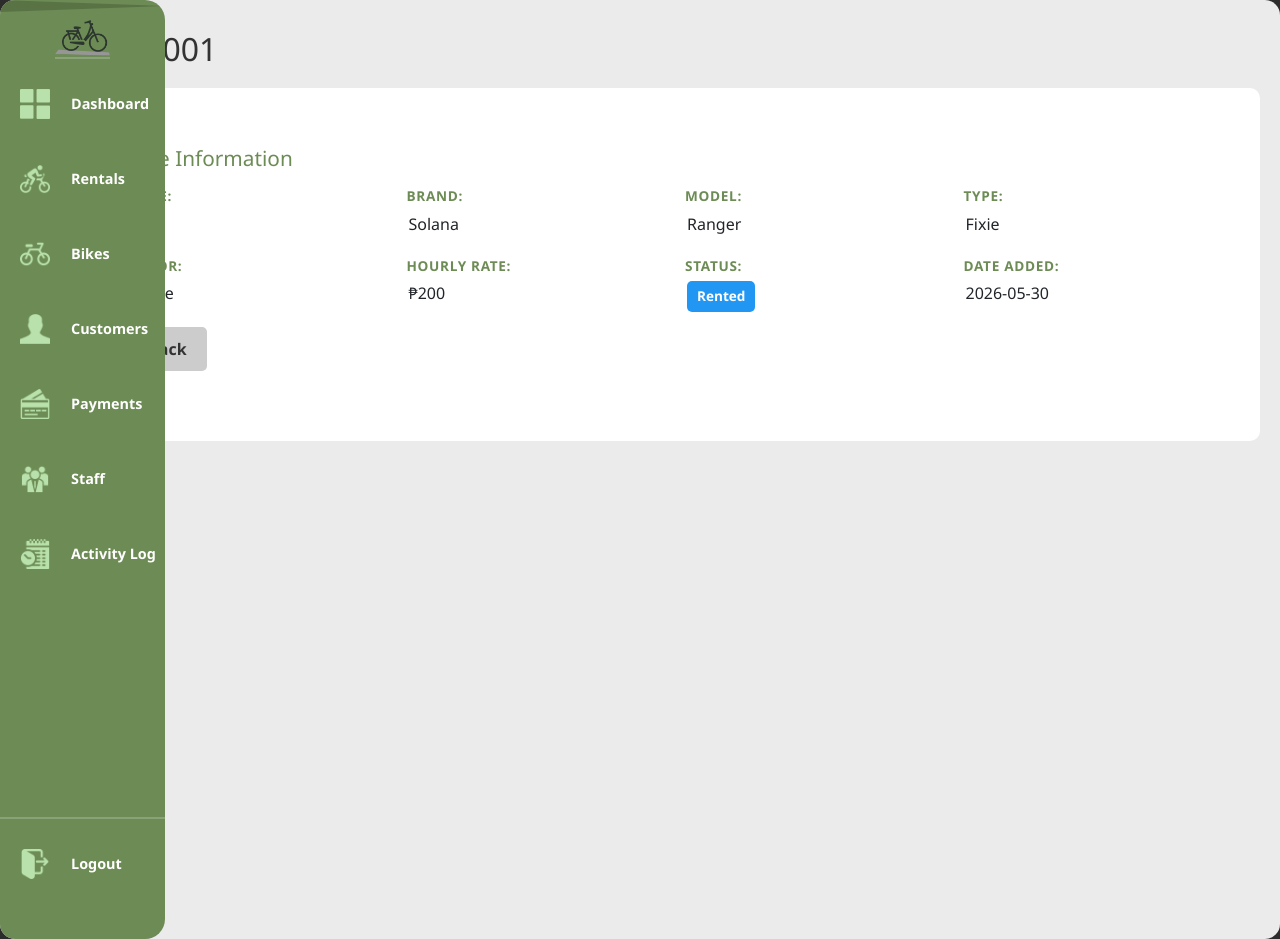
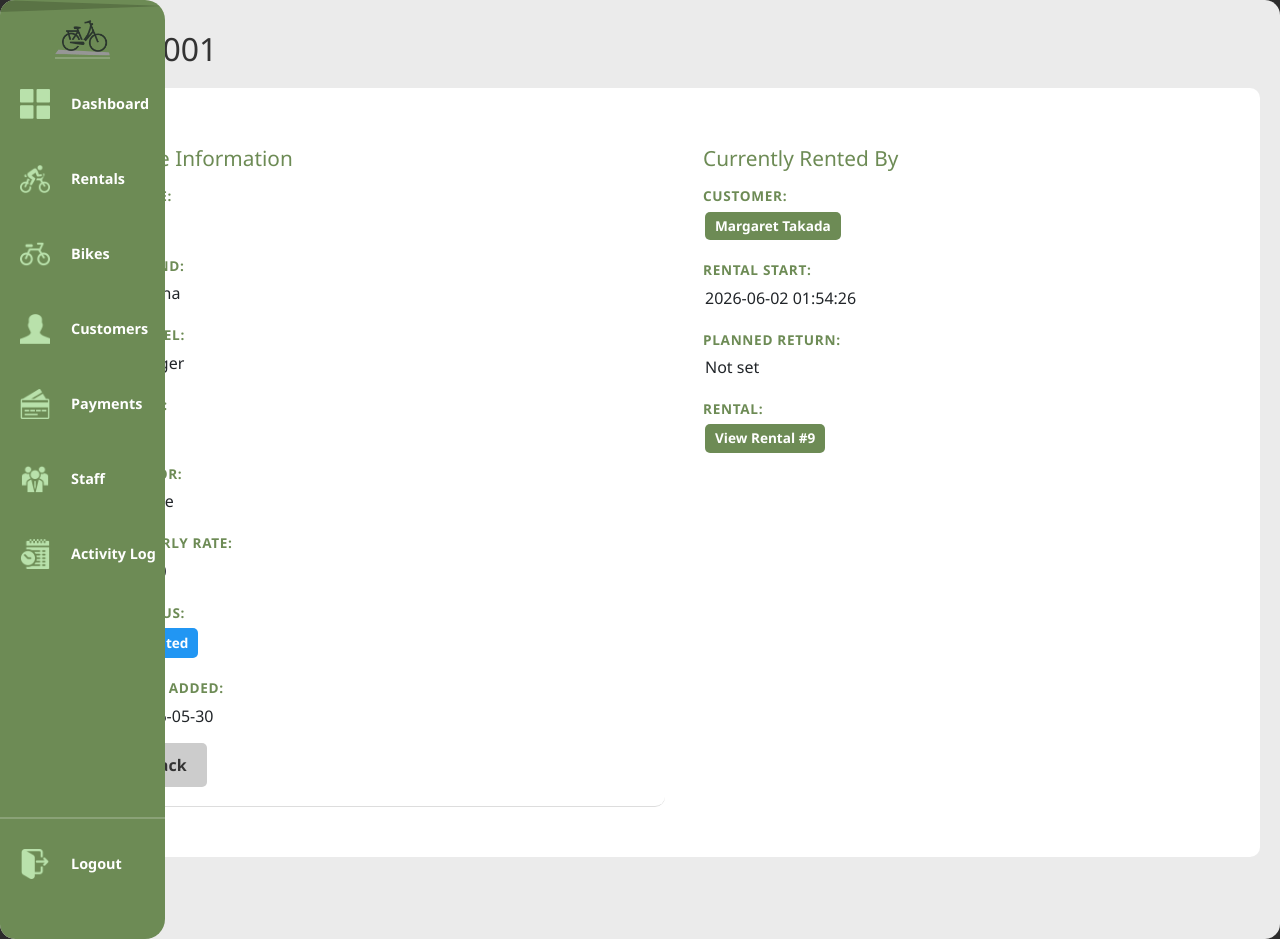
Before and after one commit to stebbn/Wheelie, a Flask app: page /bike/1 in a window 1280 px wide. Run offline with Flask 3, Linux system fonts and the light colour scheme; the visitor is signed in with stand-in values (Sample User, id 1); parts of the project's set-up code (start-up, migrations or seed data) failed here and were passed over; some libraries are stand-ins or nearby versions.

Commit message:
planned return date + overdue penalty + 67

```diff
--- a/handlers/bike_routes.py
+++ b/handlers/bike_routes.py
@@ -16,7 +16,10 @@ def registry():
 @login_required
 def bike_detail(bid):
     bike = database.get().get_bike(bid)
-    return render_template('bike_detail.html', bike=bike)
+    current_renter = None
+    if bike and bike['status'] == 'rented':
+        current_renter = database.get().get_current_renter_for_bike(bid)
+    return render_template('bike_detail.html', bike=bike, current_renter=current_renter)
 
 @bikes_bp.route('/bike/new', methods=['GET', 'POST'])
 @login_required
--- a/modules/database.py
+++ b/modules/database.py
@@ -1,6 +1,6 @@
 import sqlite3
 import math
-from datetime import datetime, timedelta
+from datetime import datetime
 from werkzeug.security import generate_password_hash, check_password_hash
 
 import modules.appFileHandler as appFileHandler
@@ -223,6 +223,8 @@ class Database:
         if row and not self._column_exists('rents', 'staff_id'):
             self.conn.execute("ALTER TABLE rents ADD COLUMN staff_id INTEGER")
             self.conn.execute("CREATE INDEX IF NOT EXISTS idx_rents_staff ON rents(staff_id)")
+        if row and not self._column_exists('rents', 'planned_return'):
+            self.conn.execute("ALTER TABLE rents ADD COLUMN planned_return DATETIME")
         self.conn.commit()
     # ----------------------------------------------------------------------------------------------------------------------------------------------------
 
@@ -335,6 +337,7 @@ class Database:
                 rents.staff_id,
                 s.first_name || ' ' || s.last_name AS staff_name,
                 rents.rental_start,
+                rents.planned_return,
                 b.bike_code,
                 b.brand,
                 b.model,
@@ -363,7 +366,7 @@ class Database:
             rr = dict(r)
             if rr['rental_end'] is not None:
                 rr['status'] = 'returned'
-            elif rr['rental_start'] <= (datetime.now() - timedelta(days=1)).strftime('%Y-%m-%d %H:%M:%S'):
+            elif rr.get('planned_return') and datetime.now() > datetime.fromisoformat(rr['planned_return']):
                 rr['status'] = 'overdue'
             else:
                 rr['status'] = 'active'
@@ -477,6 +480,29 @@ class Database:
         self.conn.commit()
         return True, 'Bike retired successfully.'
 
+    def get_current_renter_for_bike(self, bid):
+        query = """
+            SELECT
+                rents.rental_id,
+                rents.rental_start,
+                rents.planned_return,
+                c.customer_id,
+                c.first_name || ' ' || c.last_name AS customer_name
+            FROM rents
+            JOIN customer c ON rents.customer_id = c.customer_id
+            WHERE rents.bike_id = ?
+            AND NOT EXISTS (
+                SELECT 1 FROM returns
+                WHERE returns.customer_id = rents.customer_id
+                    AND returns.bike_id = rents.bike_id
+                    AND returns.rental_end >= rents.rental_start
+            )
+            ORDER BY rents.rental_start DESC
+            LIMIT 1
+        """
+        r = self.conn.execute(query, (bid,)).fetchone()
+        return dict(r) if r else None
+
     # RENTALS ----------------------------------------------------------------------------------------------------------------------------------------------
 
     def get_all_rentals(self, status="all"):
@@ -492,6 +518,7 @@ class Database:
                 b.model,
                 b.bike_rate AS rental_rate,
                 rents.rental_start,
+                rents.planned_return,
                 (SELECT rental_end FROM returns
                  WHERE customer_id = rents.customer_id
                    AND bike_id = rents.bike_id
@@ -515,7 +542,7 @@ class Database:
             rr = dict(r)
             if rr['rental_end'] is not None:
                 rr['status'] = 'returned'
-            elif rr['rental_start'] <= (datetime.now() - timedelta(days=1)).strftime('%Y-%m-%d %H:%M:%S'):
+            elif rr.get('planned_return') and datetime.now() > datetime.fromisoformat(rr['planned_return']):
                 rr['status'] = 'overdue'
             else:
                 rr['status'] = 'active'
@@ -538,6 +565,7 @@ class Database:
                 b.model,
                 b.bike_rate AS rental_rate,
                 rents.rental_start,
+                rents.planned_return,
                 (SELECT rental_end FROM returns
                  WHERE customer_id = rents.customer_id
                    AND bike_id = rents.bike_id
@@ -560,7 +588,7 @@ class Database:
         rr = dict(r)
         if rr['rental_end'] is not None:
             rr['status'] = 'returned'
-        elif rr['rental_start'] <= (datetime.now() - timedelta(days=1)).strftime('%Y-%m-%d %H:%M:%S'):
+        elif rr.get('planned_return') and datetime.now() > datetime.fromisoformat(rr['planned_return']):
             rr['status'] = 'overdue'
         else:
             rr['status'] = 'active'
@@ -569,33 +597,38 @@ class Database:
     def create_rental(self, d):
         if not d.get('rental_start'):
             d['rental_start'] = datetime.now().strftime('%Y-%m-%d %H:%M:%S')
-        query = "INSERT INTO rents (customer_id, bike_id, rental_start, staff_id) VALUES (?, ?, ?, ?)"
-        self.conn.execute(query, (d.get('customer_id'), d.get('bike_id'), d.get('rental_start'), d.get('staff_id')))
+        query = "INSERT INTO rents (customer_id, bike_id,   rental_start, staff_id, planned_return) VALUES (?, ?, ?, ?, ?)"
+        self.conn.execute(query, (d.get('customer_id'), d.get('bike_id'), d.get('rental_start'), d.get('staff_id'), d.get('planned_return')))
         self.conn.commit()
         return self.conn.execute('SELECT last_insert_rowid()').fetchone()[0]
 
     def return_rental(self, rid):
-        r = self.conn.execute("SELECT rental_start, bike_id, customer_id FROM rents WHERE rental_id = ?", (rid,)).fetchone()
+        r = self.conn.execute("SELECT rental_start, bike_id, customer_id, planned_return FROM rents WHERE rental_id = ?", (rid,)).fetchone()
         if not r:
             return None
         rental_start = datetime.fromisoformat(r['rental_start'])
         rental_end = datetime.now()
-        duration_hours = max(1, math.ceil((rental_end - rental_start).total_seconds() / 3600))
         bike = self.conn.execute("SELECT bike_rate FROM bike WHERE bike_id = ?", (r['bike_id'],)).fetchone()
         rate = float(bike['bike_rate']) if bike else 0
-        total_amount = round(duration_hours * rate, 2)
 
-        query = """
-            INSERT INTO returns (customer_id, bike_id, rental_end, total_amount)
-            VALUES (?, ?, ?, ?)
-        """
+        planned_return = datetime.fromisoformat(r['planned_return']) if r['planned_return'] else None
+
+        if planned_return and rental_end > planned_return:
+            normal_hours = max(1, math.ceil((planned_return - rental_start).total_seconds() / 3600))
+            overtime_hours = math.ceil((rental_end - planned_return).total_seconds() / 3600)
+            total_amount = round((normal_hours * rate) + (overtime_hours * rate * 1.5), 2)
+        else:
+            duration_hours = max(1, math.ceil((rental_end - rental_start).total_seconds() / 3600))
+            total_amount = round(duration_hours * rate, 2)
+
+        query = "INSERT INTO returns (customer_id, bike_id, rental_end, total_amount) VALUES (?, ?, ?, ?)"
         self.conn.execute(query, (r['customer_id'], r['bike_id'], rental_end.strftime('%Y-%m-%d %H:%M:%S'), total_amount))
         self.conn.commit()
         return {
             'rental_end': rental_end.strftime('%Y-%m-%d %H:%M:%S'),
             'total_amount': total_amount,
-            'duration_hours': duration_hours,
         }
+
 
     def get_active_rentals(self):
         rows = self.get_all_rentals()
@@ -680,7 +713,7 @@ class Database:
                   AND returns.bike_id = rents.bike_id
                   AND returns.rental_end >= rents.rental_start
             )
-            AND rental_start <= datetime('now', 'localtime', '-1 day')
+            AND planned_return <= datetime('now', 'localtime')
         """
         overdue = self.conn.execute(query_overdue).fetchone()[0]
 
--- a/templates/bike_detail.html
+++ b/templates/bike_detail.html
@@ -54,5 +54,36 @@
             {% endif %}
         </div>
     </div>
+    {% if current_renter %}
+    <div class="detail-section">
+        <h2>Currently Rented By</h2>
+        <div class="detail-grid">
+            <div class="detail-item">
+                <span class="label">Customer:</span>
+                <span class="value">
+                    <a href="{{ url_for('customers.customer_detail', cid=current_renter['customer_id']) }}">
+                        {{ current_renter['customer_name'] }}
+                    </a>
+                </span>
+            </div>
+            <div class="detail-item">
+                <span class="label">Rental Start:</span>
+                <span class="value">{{ current_renter['rental_start'] }}</span>
+            </div>
+            <div class="detail-item">
+                <span class="label">Planned Return:</span>
+                <span class="value">{{ current_renter['planned_return'] or 'Not set' }}</span>
+            </div>
+            <div class="detail-item">
+                <span class="label">Rental:</span>
+                <span class="value">
+                    <a href="{{ url_for('rentals.rental_detail', rid=current_renter['rental_id']) }}">
+                        View Rental #{{ current_renter['rental_id'] }}
+                    </a>
+                </span>
+            </div>
+        </div>
+    </div>
+    {% endif %}
 </div>
 {% endblock %}
--- a/templates/rental_detail.html
+++ b/templates/rental_detail.html
@@ -23,6 +23,10 @@
             <div class="detail-item">
                 <span class="label">Start Date:</span>
                 <span class="value">{{ rental['rental_start'] }}</span>
+            </div>
+            <div class="detail-item">
+                <span class="label">Planned Return:</span>
+                <span class="value">{{ rental['planned_return'] or 'Not set' }}</span>
             </div>
             <div class="detail-item">
                 <span class="label">End Date:</span>
--- a/templates/rentals.html
+++ b/templates/rentals.html
@@ -72,6 +72,10 @@
                     <div class="mb-3">
                         <label for="rental_rate_display" class="form-label">Hourly Rate (₱)</label>
                         <input type="text" name="rental_rate_display" id="rental_rate_display" class="form-control" readonly>
+                    </div>
+                    <div class="mb-3">
+                        <label for="planned_return" class="form-label">Planned Return</label>
+                        <input type="datetime-local" name="planned_return" id="planned_return" class="form-control" required>
                     </div>
                 </form>
             </div>
```
Also changed, not shown: handlers/rentals_routes.py (+12 -2 lines), data/database.db.
